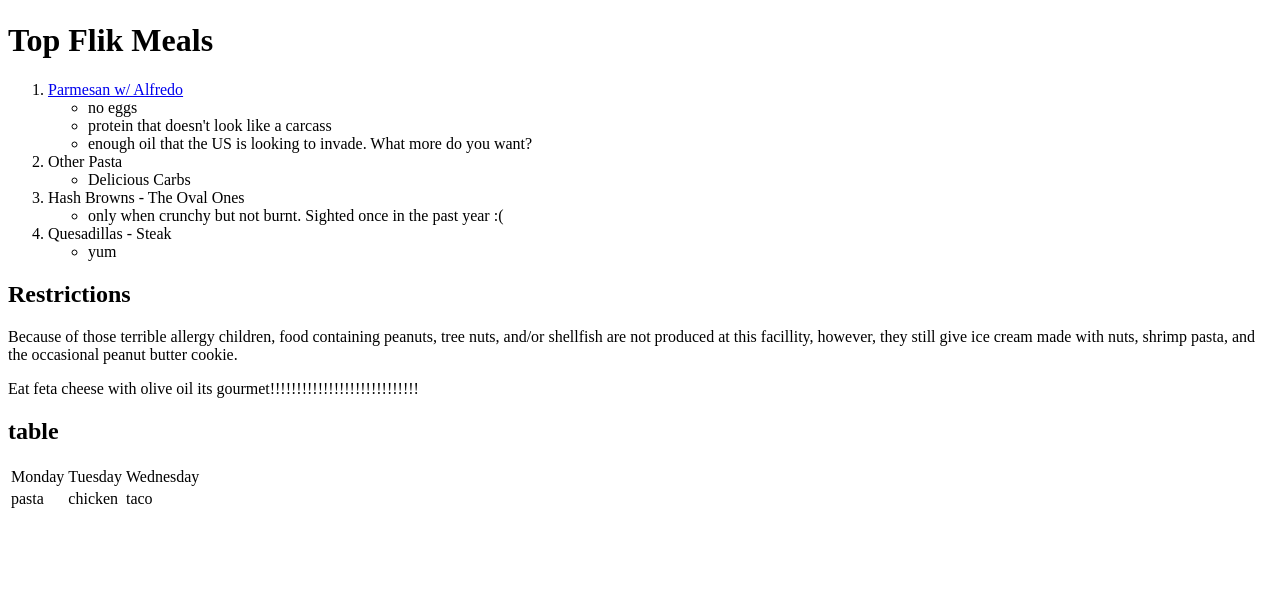
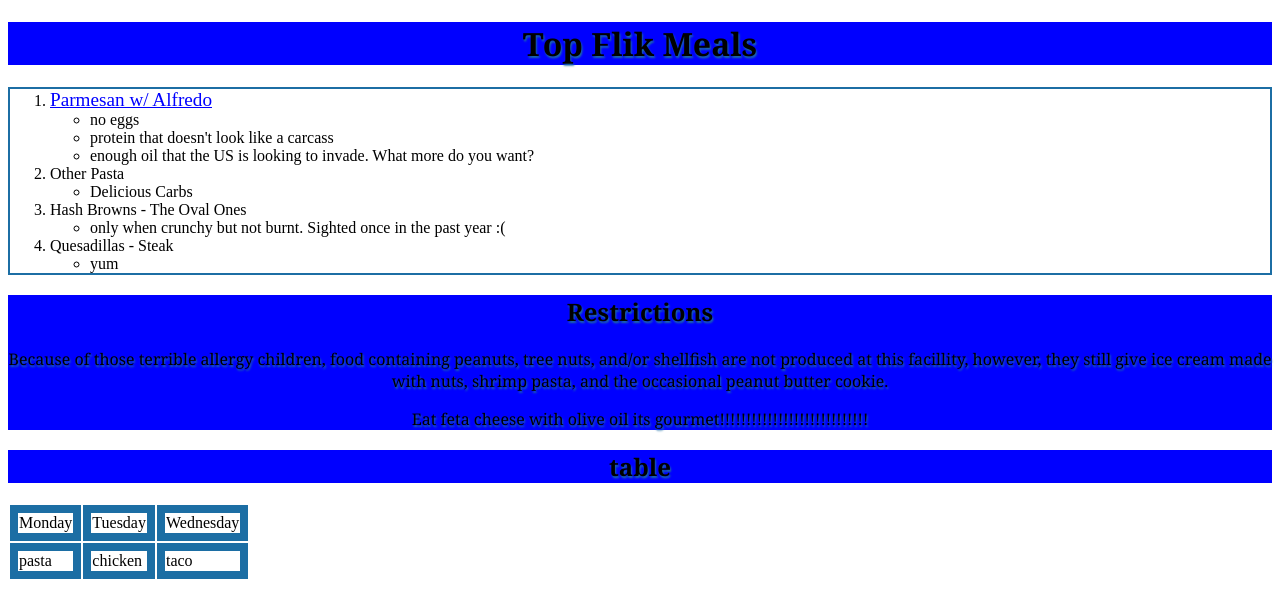
Before and after one commit to girouxa/WebDev, a plain HTML site: page Hwk_1/HW1Fin.html in a window 1280 px wide. Shown: the part 223-812 px from the top of the page. Drawn offline with Linux system fonts and the light colour scheme.

Commit message:
CSS Added

```diff
--- a/Hwk_1/HW1Fin.html
+++ b/Hwk_1/HW1Fin.html
@@ -2,7 +2,7 @@
 <html>
   <head>
     <meta charset="utf-8">
-
+    <link rel="stylesheet" href="style.css">
     <title>Whats the deal with Flik?</title>
 
   </head>
--- /dev/null
+++ b/Hwk_1/style.css
@@ -0,0 +1,25 @@
+header{
+    background-color: blue;
+    font-family: Georgia;
+    text-shadow: 1px 2px 2px #1C6EA4;
+    text-align: center;
+  }
+  td{
+    border: 8px solid #1C6EA4;
+  }
+  a:link{
+    font-size: larger;
+    color: blue;
+  }
+  a:active{
+    color: green;
+  }
+  a:hover{
+    color: blue;
+  }
+  a:clicked{
+    color: #5DD9FF;
+  }
+  ol{
+    border: 2px solid #1C6EA4;
+  }
```
Also changed, not shown: Hwk_1/Untitled-1.css (added), Untitled-1.css (added).
